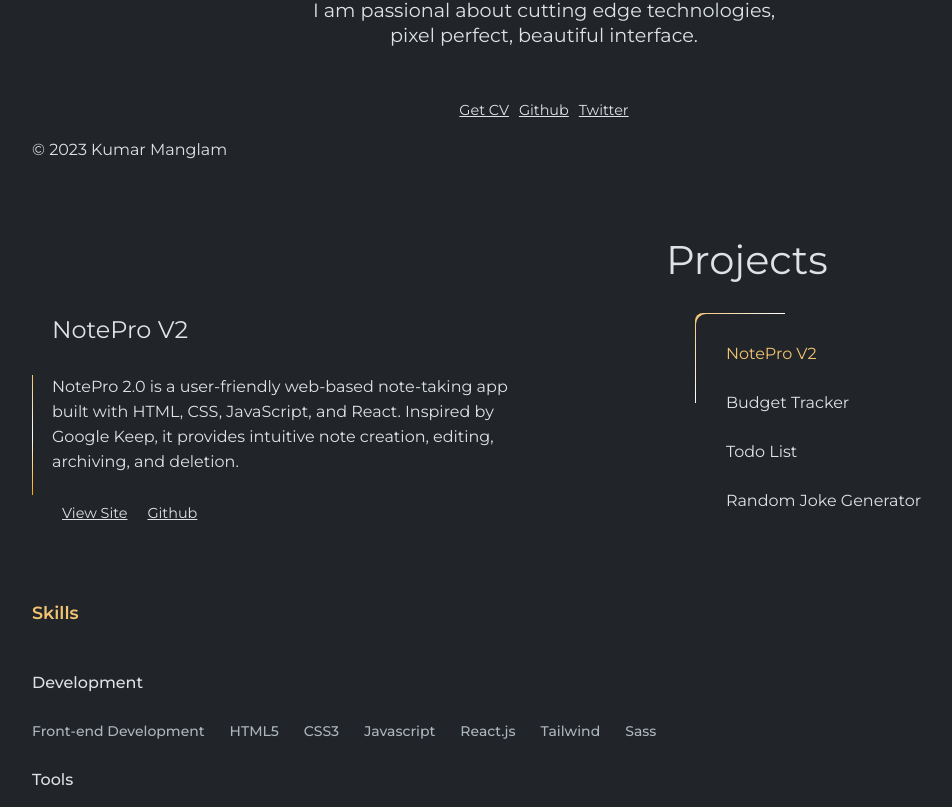
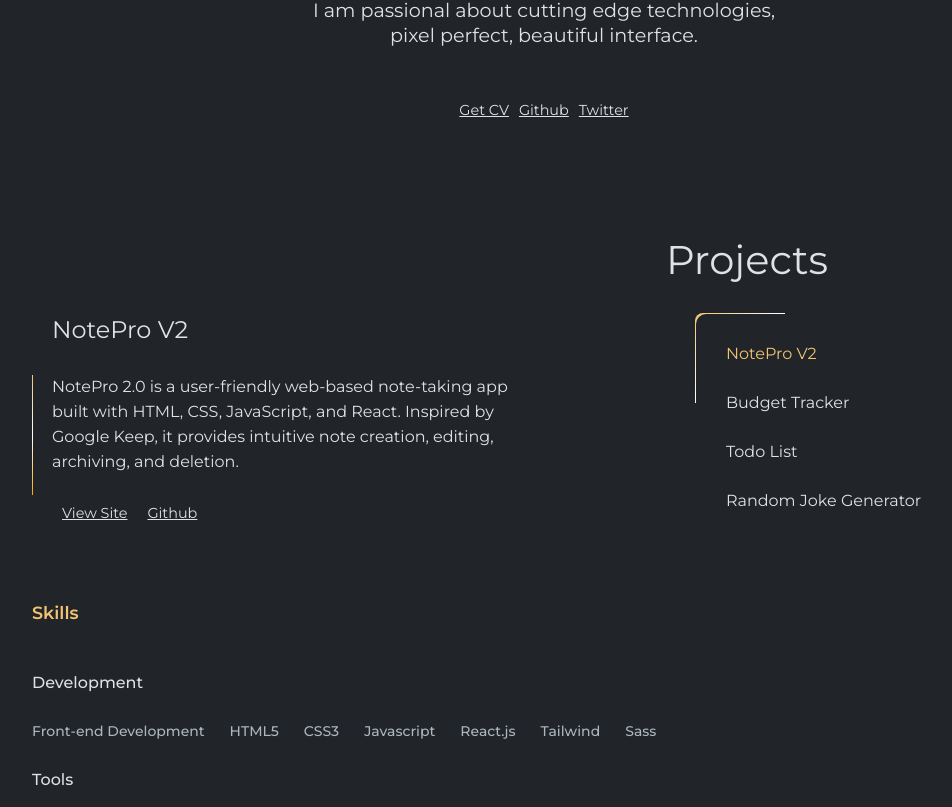
Before and after one commit to kumarmanglam/portfoliov1, a React (Create React App) app: page / in a window 1280 px wide. Shown: the part 633-1440 px from the top of the page, without its empty margins (96-1048 px from the left). Built offline with nearby package versions, Linux system fonts and the light colour scheme.

Commit message:
fixed minor bugs

```diff
--- a/src/App.js
+++ b/src/App.js
@@ -5,6 +5,7 @@ import Projects from "./components/Projects";
 import Skills from "./components/Skills";
 
 function App() {
+  const date = new Date().getFullYear();
   return (
     <div className="App">
       <Navigation />
@@ -13,6 +14,8 @@ function App() {
       <Projects />
       <Skills />
       <Contact />
+
+      <div className="footer">© {date} Kumar Manglam</div>
       {/* </article> */}
     </div>
   );
--- a/src/assets/styles/contact.scss
+++ b/src/assets/styles/contact.scss
@@ -13,6 +13,7 @@
   text-decoration: line-through;
   text-decoration-color: #f2c471;
 }
+
 .tagline {
   margin-bottom: 20px;
 }
@@ -28,6 +29,6 @@
 }
 
 .footer {
-  position: fixed;
-  bottom: 0.5rem;
+  padding: 5px;
+  text-align-last: center;
 }
--- a/src/assets/styles/project.scss
+++ b/src/assets/styles/project.scss
@@ -79,6 +79,7 @@
 .project-Nav {
   flex: 40%;
   position: relative;
+  will-change: transform;
 }
 .navActive {
   color: #f2c471;
@@ -128,6 +129,7 @@
   cursor: pointer;
   transition: all 0.3s ease-in-out;
   letter-spacing: 1px;
+  touch-action: manipulation;
 }
 
 @media screen and (max-width: 800px) {
--- a/src/components/Contact/index.js
+++ b/src/components/Contact/index.js
@@ -3,7 +3,6 @@ import Text from "../core/Text";
 import Icon from "../core/icon";
 
 function Contact() {
-  const date = new Date().getFullYear();
   return (
     <section className="contact" id="contactMe">
       <div className="tagline">
@@ -17,7 +16,6 @@ function Contact() {
       <div className="email">
         <Text label="kumarmanglamemail@gmail.com" />
       </div>
-      <div className="footer">© {date} Kumar Manglam</div>
     </section>
   );
 }
```
